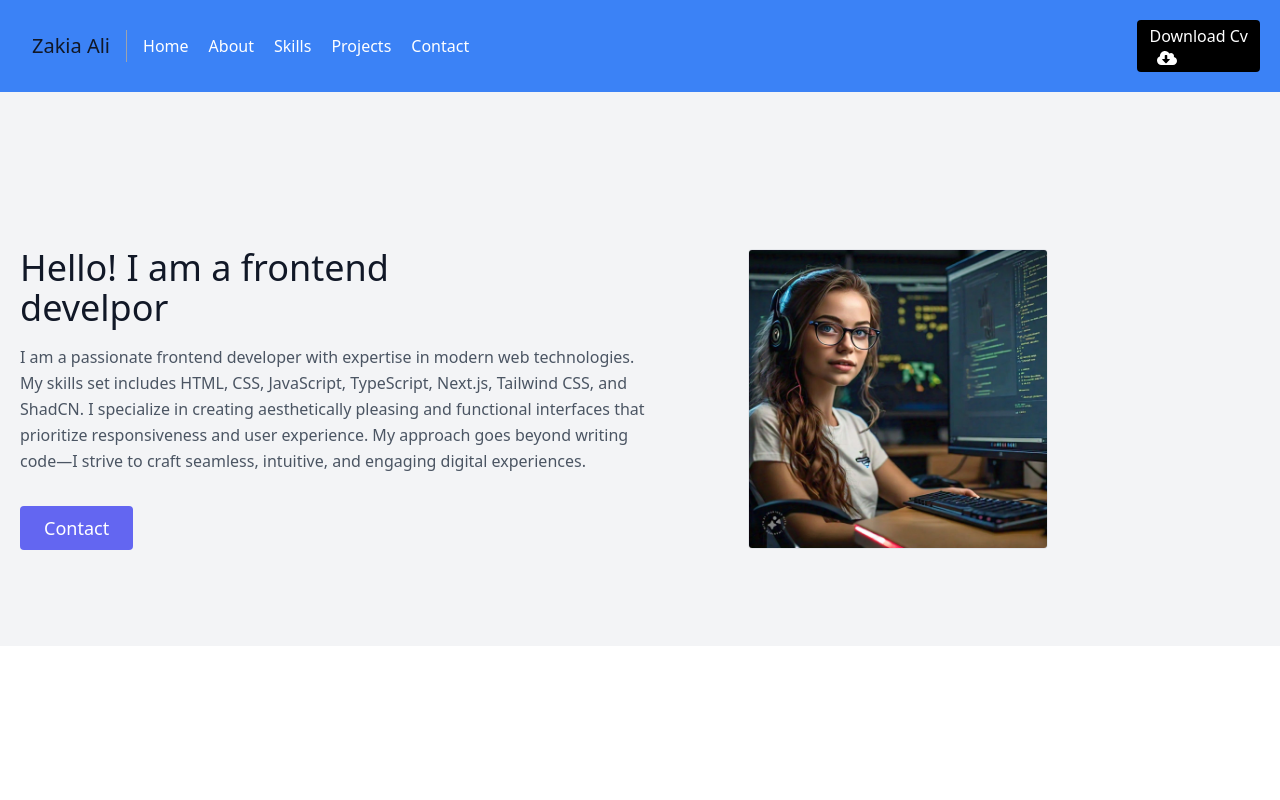
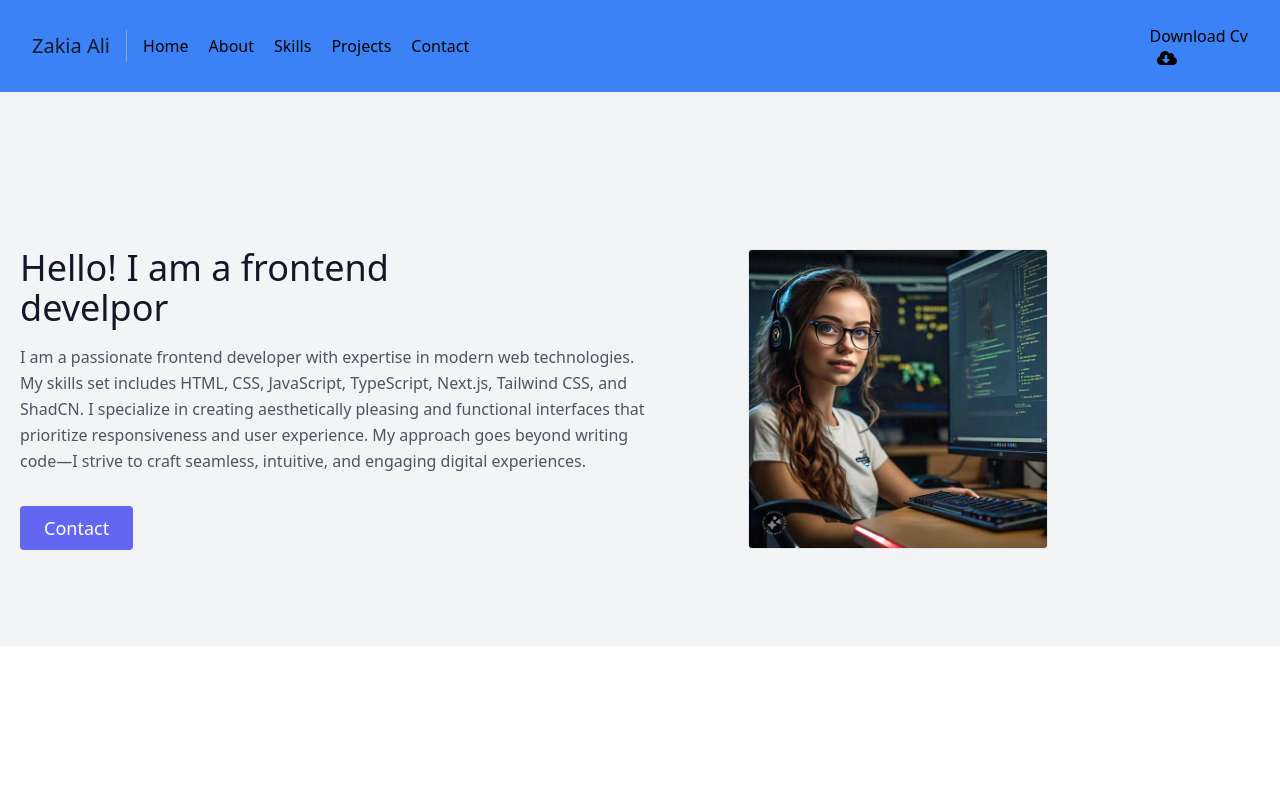
Before and after one commit to zakia2324/mynextjswebsite, a Next.js app: page / in a window 1280 px wide. Shown: the top 800 px of the page. Built offline with nearby package versions, Linux system fonts and the light colour scheme.

Commit message:
new changes

```diff
--- a/src/app/components/navbar.tsx
+++ b/src/app/components/navbar.tsx
@@ -6,20 +6,20 @@ import { FaCloudDownloadAlt } from "react-icons/fa";
 const Navbar = () => {
   return (
     <div className='bg-blue-500 z-50 sticky top-0'>
-      <header className="text-white body-font">
+      <header className="text-black body-font">
   <div className="container mx-auto flex flex-wrap p-5 flex-col md:flex-row items-center">
     <a className="flex title-font font-medium items-center text-gray-900 mb-4 md:mb-0">
 
       <span className="ml-3 text-xl">Zakia Ali</span>
     </a>
     <nav className="md:mr-auto md:ml-4 md:py-1 md:pl-4 md:border-l md:border-gray-400	flex flex-wrap items-center text-base justify-center">
-      <Link href="/" className="mr-5 hover:text-blue-600">Home</Link>
-      <Link href={"#about"}className="mr-5 hover:text-blue-600">About</Link>
-      <Link href={"#skills"} className="mr-5 hover:text-blue-600">Skills</Link>
-      <Link href={"#projects"} className="mr-5 hover:text-blue-600">Projects</Link>
-      <Link href="#contact" className="mr-5 hover:text-blue-600">Contact</Link>
+      <Link href="/" className="mr-5 hover:text-blue-900">Home</Link>
+      <Link href={"#about"}className="mr-5 hover:text-blue-900">About</Link>
+      <Link href={"#skills"} className="mr-5 hover:text-blue-900">Skills</Link>
+      <Link href={"#projects"} className="mr-5 hover:text-blue-900">Projects</Link>
+      <Link href="#contact" className="mr-5 hover:text-blue-900">Contact</Link>
     </nav>
-    <button className="inline-flex items-center bg-black border-0 py-1 px-3 focus:outline-none hover:bg-gray-200 rounded text-base mt-4 md:mt-0">
+    <button className="inline-flex items-center bg-blue-500 border-0 py-1 px-3 focus:outline-none hover:bg-gray-200 rounded text-base mt-4 md:mt-0">
     <a href="/cv/myCv/my resume frontend developer.pdf">
     Download Cv
     <FaCloudDownloadAlt className="text-xl ml-2"/>
--- a/src/app/components/projects.tsx
+++ b/src/app/components/projects.tsx
@@ -5,12 +5,12 @@ import {
   AccordionItem,
   AccordionTrigger,
 } from "@/components/ui/accordion"
-// import { Divide } from 'lucide-react'
+
 
 const projects = () => {
   return (
     <div id="projects">
-        <h1 className='text-4xl font-bold ml-[660px] pt-[220px]'>Projects</h1>
+        <h1 className="text-4xl font-bold text-center pt-20 sm:pt-32">Projects</h1>
       <AccordionDemo />
     </div>
   )
@@ -18,14 +18,11 @@ const projects = () => {
 
 export function AccordionDemo() {
   return (
-
-
-<div  id="projects">
-
+    <div id="projects">
       <Accordion
         type="single"
         collapsible
-      className=" w-full sm:w-3/4 md:w-1/2 px-4 min-h-screen items-center justify-center max-w-[480px] mx-auto mt-10"
+        className="w-full px-4 min-h-screen items-center justify-center max-w-[90%] sm:max-w-[75%] md:max-w-[50%] mx-auto mt-10"
         defaultValue="item-1"
       >
         <AccordionItem value="item-1">
--- a/src/app/page.tsx
+++ b/src/app/page.tsx
@@ -1,4 +1,4 @@
-// import Image from 'next/image';
+
 import Hero from "./components/Hero";
 import Contact from "./components/contact";
 import Projects from "./components/projects";
@@ -14,7 +14,7 @@ export default function Home() {
        <Projects/>
 <Contact/>
 
-{/* <Project/> */}
+
 
 
 
```
Also changed, not shown: 1 other file (tests, documents, lock files or other folders). Lines whose indentation alone changed are shown as unchanged.
